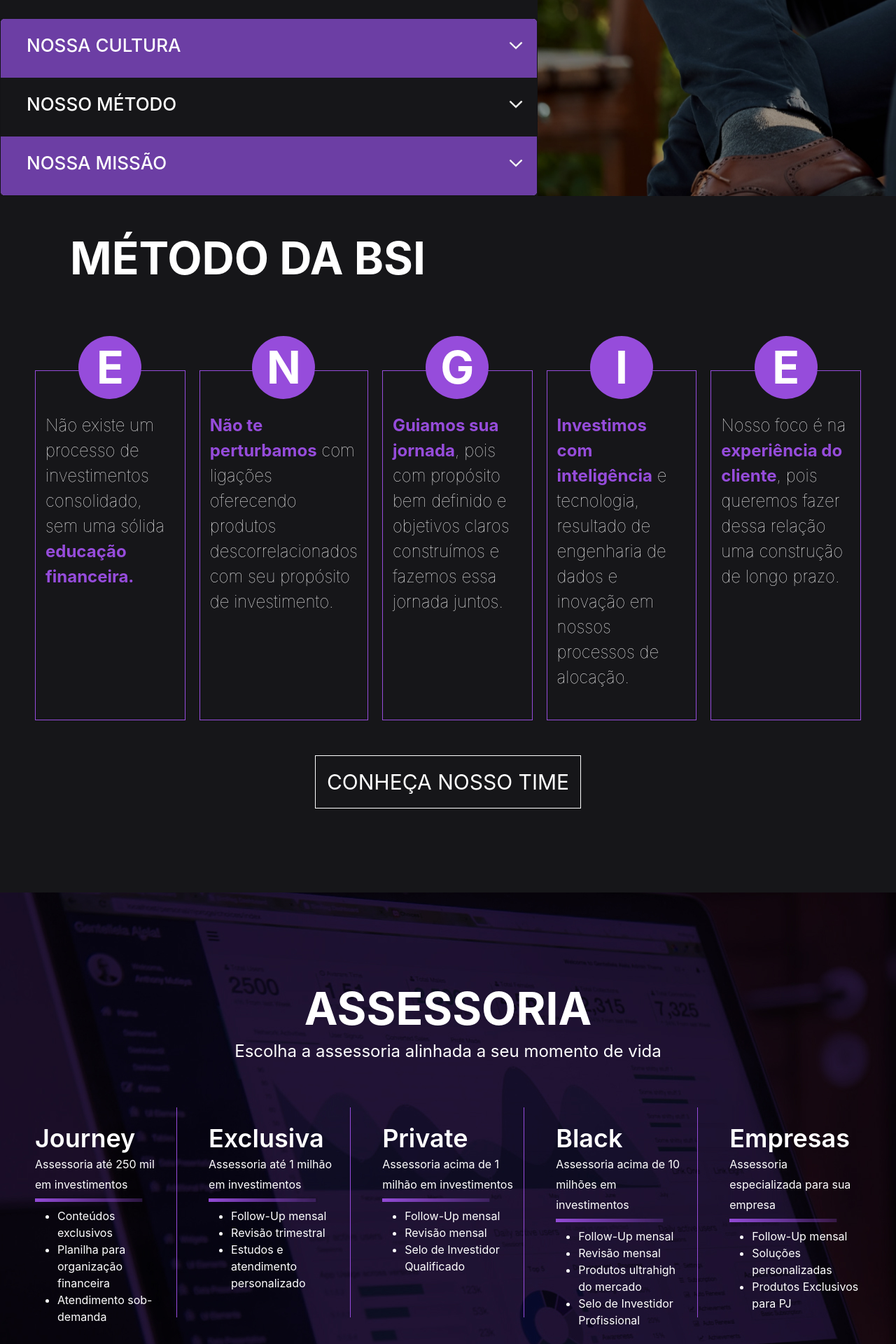
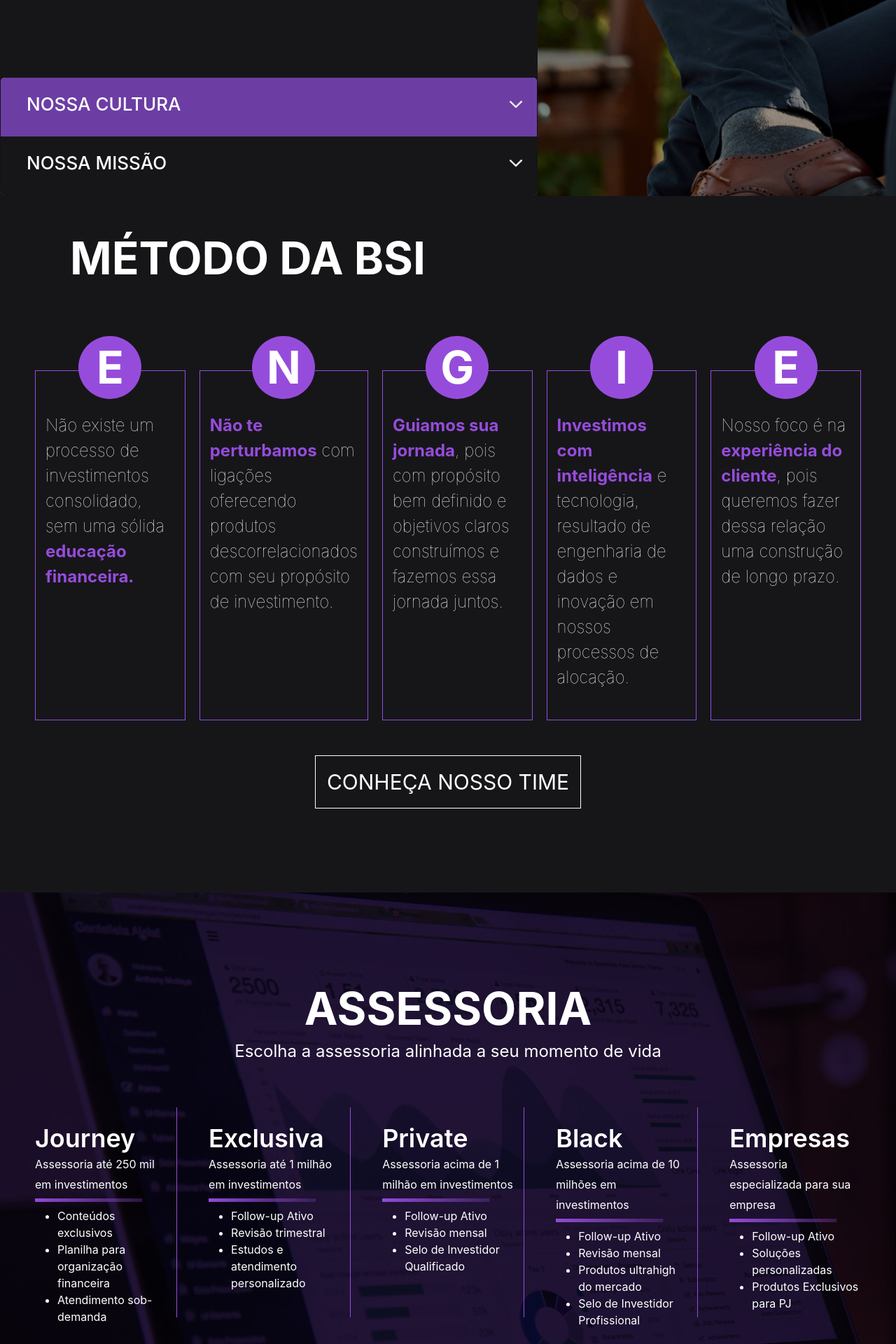
Before and after one commit to joaoveronezi/bsi-investments, a React (Create React App) app: page / in a window 1280 px wide. Shown: the part 1400-3320 px from the top of the page at 70% size. Built offline with nearby package versions, Linux system fonts and the light colour scheme.

Commit message:
few tests

```diff
--- a/src/components/Accordion/Accordion.jsx
+++ b/src/components/Accordion/Accordion.jsx
@@ -17,30 +17,6 @@ const Accordion = () => (
       </AccordionComponent.Item>
       <AccordionComponent.Item eventKey="1" id="methodAccordion">
         <AccordionComponent.Header>
-          <AccordionHeader>NOSSO MÉTODO</AccordionHeader>
-        </AccordionComponent.Header>
-        <AccordionComponent.Body id="method">
-          Usar de ferramentas de engenharia aplicada a finanças baseadas no conceito E.N.G.I.E,
-          desenvolvido para serviço de assessoria de investimentos.
-          <br />
-          <br />
-          1. Inspirar nossos clientes com as nossas soluções em assessoria de investimentos.
-          <br />
-          <br />
-          2. Idealizar soluções alinhadas às necessidades de cada pessoa.
-          <br />
-          <br />
-          3. Implementar soluções, com responsabilidade e segurança, para proteger o
-          patrimônio sob custódia.
-          <br />
-          <br />
-          4. Acompanhar é proporcionar aos nossos clientes um follow-up que acompanhe de perto
-          a evolução da carteira e fazer intervenções quando necessário,
-          visando sempre aos objetivos definidos na idealização da soluções de investimento.
-        </AccordionComponent.Body>
-      </AccordionComponent.Item>
-      <AccordionComponent.Item eventKey="2">
-        <AccordionComponent.Header>
           <AccordionHeader>NOSSA MISSÃO</AccordionHeader>
         </AccordionComponent.Header>
         <AccordionComponent.Body>
--- a/src/modules/v1/pages/About/About.jsx
+++ b/src/modules/v1/pages/About/About.jsx
@@ -32,7 +32,6 @@ const About = () => (
             - Ray Dalio
           </p>
         </AboutText>
-
       </TextWrapper>
       <AccordionContainer>
         <Accordion />
--- a/src/modules/v1/pages/Advice/Advice.jsx
+++ b/src/modules/v1/pages/Advice/Advice.jsx
@@ -19,7 +19,7 @@ const adviceItems = [
     title: "Exclusiva",
     subTitle: "Assessoria até 1 milhão em investimentos",
     topics: [
-      "Follow-Up mensal",
+      "Follow-up Ativo",
       "Revisão trimestral",
       "Estudos e atendimento personalizado",
     ]
@@ -28,7 +28,7 @@ const adviceItems = [
     title: "Private",
     subTitle: "Assessoria acima de 1 milhão em investimentos",
     topics: [
-      "Follow-Up mensal",
+      "Follow-up Ativo",
       "Revisão mensal",
       "Selo de Investidor Qualificado",
     ]
@@ -37,7 +37,7 @@ const adviceItems = [
     title: "Black",
     subTitle: "Assessoria acima de 10 milhões em investimentos",
     topics: [
-      "Follow-Up mensal",
+      "Follow-up Ativo",
       "Revisão mensal",
       "Produtos ultrahigh do mercado",
       "Selo de Investidor Profissional",
@@ -47,7 +47,7 @@ const adviceItems = [
     title: "Empresas",
     subTitle: "Assessoria especializada para sua empresa",
     topics: [
-      "Follow-Up mensal",
+      "Follow-up Ativo",
       "Soluções personalizadas",
       "Produtos Exclusivos para PJ",
     ]
```
